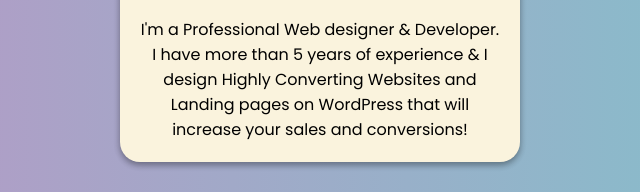
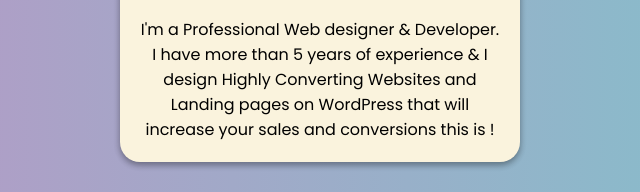
Before and after one commit to tanimweb1/profile_card, a plain HTML site: page index.html in a window 1280 px wide. Shown: the part 538-730 px from the top of the page, 320-960 px from the left. Drawn offline with Linux system fonts and the light colour scheme.

Commit message:
Update index.html

```diff
--- a/index.html
+++ b/index.html
@@ -26,7 +26,7 @@
                 </div>
                 <a href="https://www.linkedin.com/in/shahriar-tanim-716927211/" target="_blank" class="btn">Follow</a>
                 <p class="text">I'm a Professional Web designer & Developer. I have more than 5 years of experience & I design Highly Converting Websites and Landing pages on WordPress that will
-                  increase your sales and conversions!</p>
+                  increase your sales and conversions this is !</p>
             </div>
         </div>
     </div>
```
